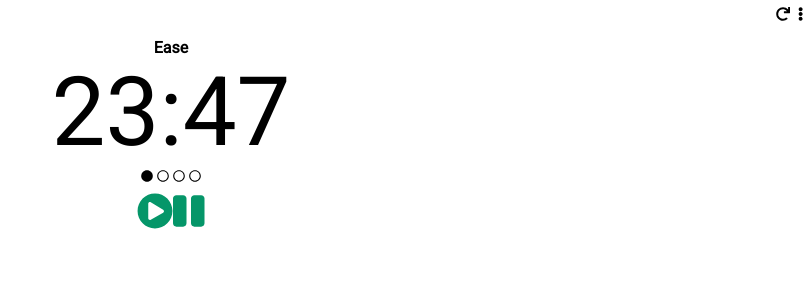
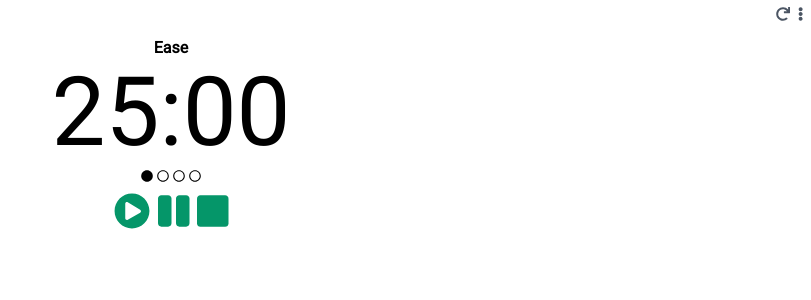
Before and after one commit to jgossett/ease, an Angular app: page / in a window 1280 px wide. Shown: the top 300 px of the page, without its empty margins (469-1280 px from the left). Built offline with nearby package versions, Linux system fonts and the light colour scheme.

Commit message:
Create state machine. Added stop button.

```diff
--- /dev/null
+++ b/src/app/abort-state.class.ts
@@ -0,0 +1,10 @@
+import {TimerState} from './timer-state.class';
+
+/**
+ * User stopped the timer.
+ */
+export class AbortState extends TimerState {
+    protected get name(): string {
+        return 'Abort';
+    }
+}
--- a/src/app/app.component.html
+++ b/src/app/app.component.html
@@ -1,5 +1,5 @@
 <!-- header -->
-<header class="text-right text-sm gray-800 p-1">
+<header class="text-right text-sm text-gray-600 p-1">
   <!-- restart timer -->
   <fa-icon (click)="onRestartTimer()"
            [icon]="fasRedo"
@@ -16,12 +16,14 @@
 <!-- body -->
 <body class="text-center text py-2">
   <!-- application name -->
-  <h3 class="text-md font-semibold">Ease</h3>
+  <h3 class="text-md font-semibold">
+    Ease
+  </h3>
 
   <!-- timer -->
   <section class="p-1">
     <h1 class="text-8xl font-thin">
-      {{ minutes }}:{{seconds}}
+      {{ minutes | number:'2.'}}:{{ seconds | number:'2.' }}
     </h1>
   </section>
 
@@ -49,13 +51,19 @@
     <!-- play button -->
     <fa-icon (click)="onStartTimer()"
              [icon]="fasPlayCircle"
-             class="text-green-600">
+             class="text-green-600 px-1">
     </fa-icon>
 
     <!-- pause button -->
     <fa-icon (click)="onPauseTimer()"
              [icon]="fasPause"
-             class="text-green-600">
+             class="text-green-600 px-1">
+    </fa-icon>
+
+    <!-- stop button -->
+    <fa-icon (click)="onStopTimer()"
+             [icon]="fasStop"
+             class="text-green-600 px-1">
     </fa-icon>
   </section>
 </body>
--- a/src/app/app.component.ts
+++ b/src/app/app.component.ts
@@ -1,6 +1,7 @@
 import {Component} from '@angular/core';
-import {faPlayCircle, faRedo, faEllipsisV, faPause, faCircle} from '@fortawesome/free-solid-svg-icons';
+import {faPlayCircle, faRedo, faEllipsisV, faPause, faCircle, faStop} from '@fortawesome/free-solid-svg-icons';
 import {faCircle as farCircle} from '@fortawesome/free-regular-svg-icons';
+import {TimerMachine} from './state-machine.class';
 
 @Component({
   selector: 'app-root',
@@ -14,9 +15,17 @@ export class AppComponent {
   readonly fasCircle = faCircle;
   readonly farCircle = farCircle;
   readonly fasPause = faPause;
+  readonly fasStop = faStop
 
-  minutes = 23;
-  seconds = 47;
+  private timerMachine = new TimerMachine();
+
+  get minutes(): number {
+    return this.timerMachine.minutes;
+  }
+
+  get seconds(): number {
+    return this.timerMachine.seconds;
+  }
 
   onRestartTimer(): void {
     alert('onRestartTimer was clicked.');
@@ -33,4 +42,8 @@ export class AppComponent {
   onPauseTimer(): void {
     alert('onPauseTimer was clicked.');
   }
+
+  onStopTimer(): void {
+    alert('onStopTimer was clicked.');
+  }
 }
--- /dev/null
+++ b/src/app/pause-state.state.ts
@@ -0,0 +1,10 @@
+import {TimerState} from './timer-state.class';
+
+/**
+ * User was interrupted and had to pause the timer.
+ */
+export class PauseState extends TimerState {
+    protected get name(): string {
+        return 'Pause';
+    }
+}
--- /dev/null
+++ b/src/app/ready-state.class.ts
@@ -0,0 +1,10 @@
+import {TimerState} from './timer-state.class';
+
+/**
+ * User is ready to start another interval.
+ */
+export class ReadyState extends TimerState {
+    protected get name(): string {
+        return 'Ready';
+    }
+}
--- /dev/null
+++ b/src/app/rest-state.class.ts
@@ -0,0 +1,10 @@
+import {TimerState} from './timer-state.class';
+
+/**
+ * User should be rest and not thinking about work.
+ */
+export class RestState extends TimerState {
+  protected get name(): string {
+    return 'Rest';
+  }
+}
--- /dev/null
+++ b/src/app/state-context.interface.ts
@@ -0,0 +1,6 @@
+export interface StateContext {
+  showPlayButton: boolean;
+  showPauseButton: boolean;
+  minutes: number;
+  seconds: number;
+}
--- /dev/null
+++ b/src/app/state-machine.class.ts
@@ -0,0 +1,53 @@
+import {TimerState} from './timer-state.class';
+import {WorkState} from './work-state.class';
+import {RestState} from './rest-state.class';
+import {PauseState} from './pause-state.state';
+import {AbortState} from './abort-state.class';
+import {ReadyState} from './ready-state.class';
+import {WelcomeState} from './welcome-state.class';
+
+export class TimerMachine {
+  minutes: number;
+  seconds: number;
+  showPlayButton: boolean;
+  showPauseButton: boolean;
+  showStopButton: boolean;
+
+  protected state;
+
+  private readonly welcomeState: TimerState = new WelcomeState(this);
+  private readonly workState: TimerState = new WorkState(this);
+  private readonly restState: TimerState = new RestState(this);
+  private readonly pauseState: TimerState = new PauseState(this);
+  private readonly abortState: TimerState = new AbortState(this);
+  private readonly readyState: TimerState = new ReadyState(this);
+
+  constructor() {
+    this.state = this.welcomeState;
+    this.welcome();
+  }
+
+  welcome(): void {
+    this.state.welcome();
+  }
+
+  work(): void {
+    this.state.work();
+  }
+
+  rest(): void {
+    this.state.rest();
+  }
+
+  pause(): void {
+    this.state.pause();
+  }
+
+  abort(): void {
+    this.state.abort();
+  }
+
+  ready(): void {
+    this.state.ready();
+  }
+}
--- /dev/null
+++ b/src/app/timer-state.class.ts
@@ -0,0 +1,40 @@
+import {TimerMachine} from './state-machine.class';
+
+export abstract class TimerState {
+    /**
+     * Gets the state's name. (e.g. work)
+     * @protected
+     */
+    protected abstract get name(): string
+
+    constructor(protected timerMachine: TimerMachine) {
+    }
+
+    welcome(): void {
+        this.methodNotSupported('welcome');
+    }
+
+    work(): void {
+        this.methodNotSupported('work');
+    }
+
+    rest(): void {
+        this.methodNotSupported('rest');
+    }
+
+    pause(): void {
+        this.methodNotSupported('pause');
+    }
+
+    abort(): void {
+        this.methodNotSupported('abort');
+    }
+
+    ready(): void {
+        this.methodNotSupported('ready');
+    }
+
+    private methodNotSupported(methodName: string): void {
+        throw new Error(`The "${methodName}" method is not support in the "${this.name}" state.`);
+    }
+}
--- /dev/null
+++ b/src/app/welcome-state.class.ts
@@ -0,0 +1,18 @@
+import {TimerState} from './timer-state.class';
+
+/**
+ * The user first starts the application.
+ */
+export class WelcomeState extends TimerState {
+  protected get name(): string {
+    return 'Welcome';
+  }
+
+  welcome(): void {
+    this.timerMachine.minutes = 25;
+    this.timerMachine.seconds = 0;
+    this.timerMachine.showPlayButton = true;
+    this.timerMachine.showPauseButton = false;
+    this.timerMachine.showStopButton = false;
+  }
+}
--- /dev/null
+++ b/src/app/work-state.class.ts
@@ -0,0 +1,10 @@
+import {TimerState} from './timer-state.class';
+
+/**
+ * User should be focused and working on a single task.
+ */
+export class WorkState extends TimerState {
+    protected get name(): string {
+        return 'Work';
+    }
+}
```
Also changed, not shown: 1 other file (tests, documents, lock files or other folders).
